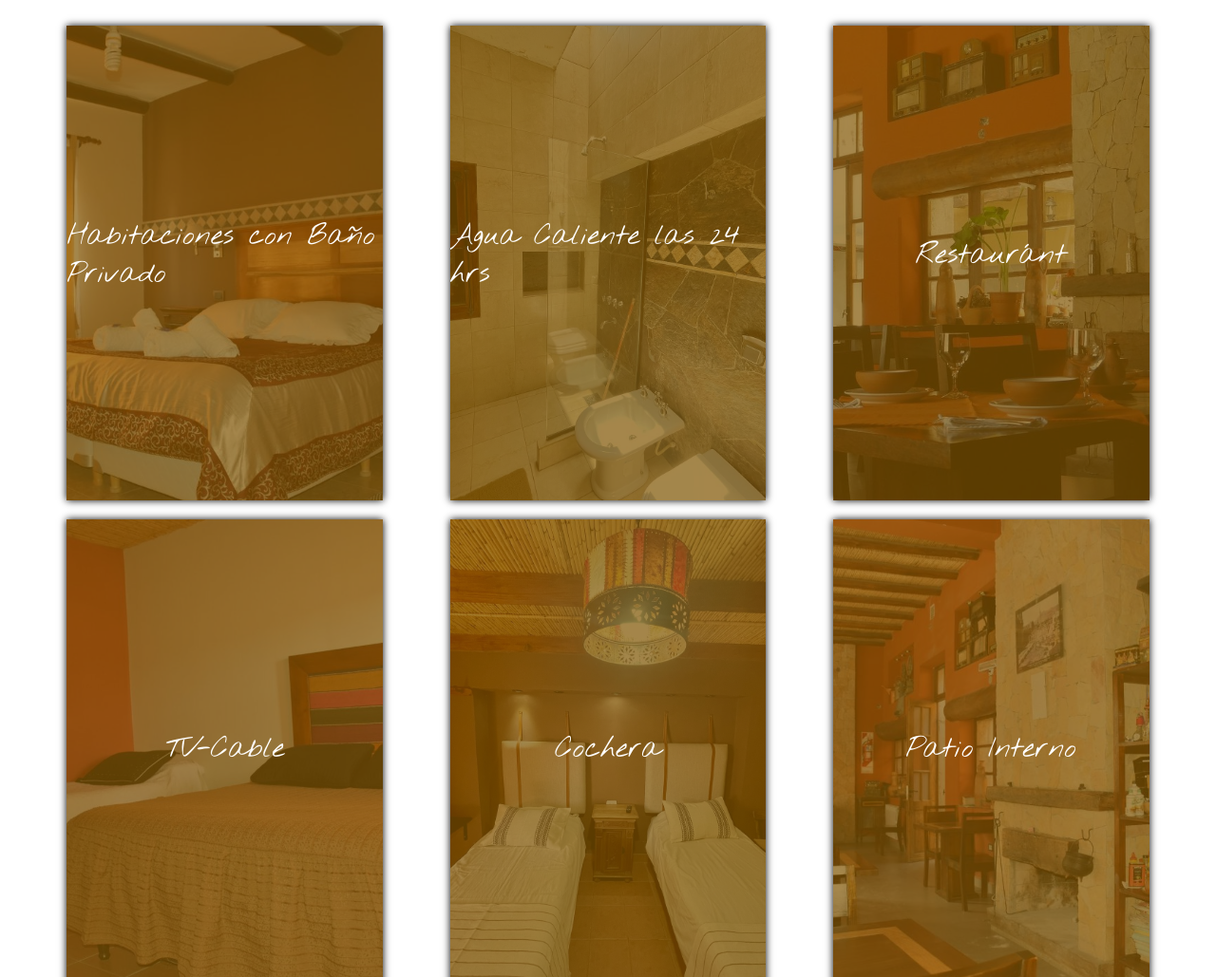
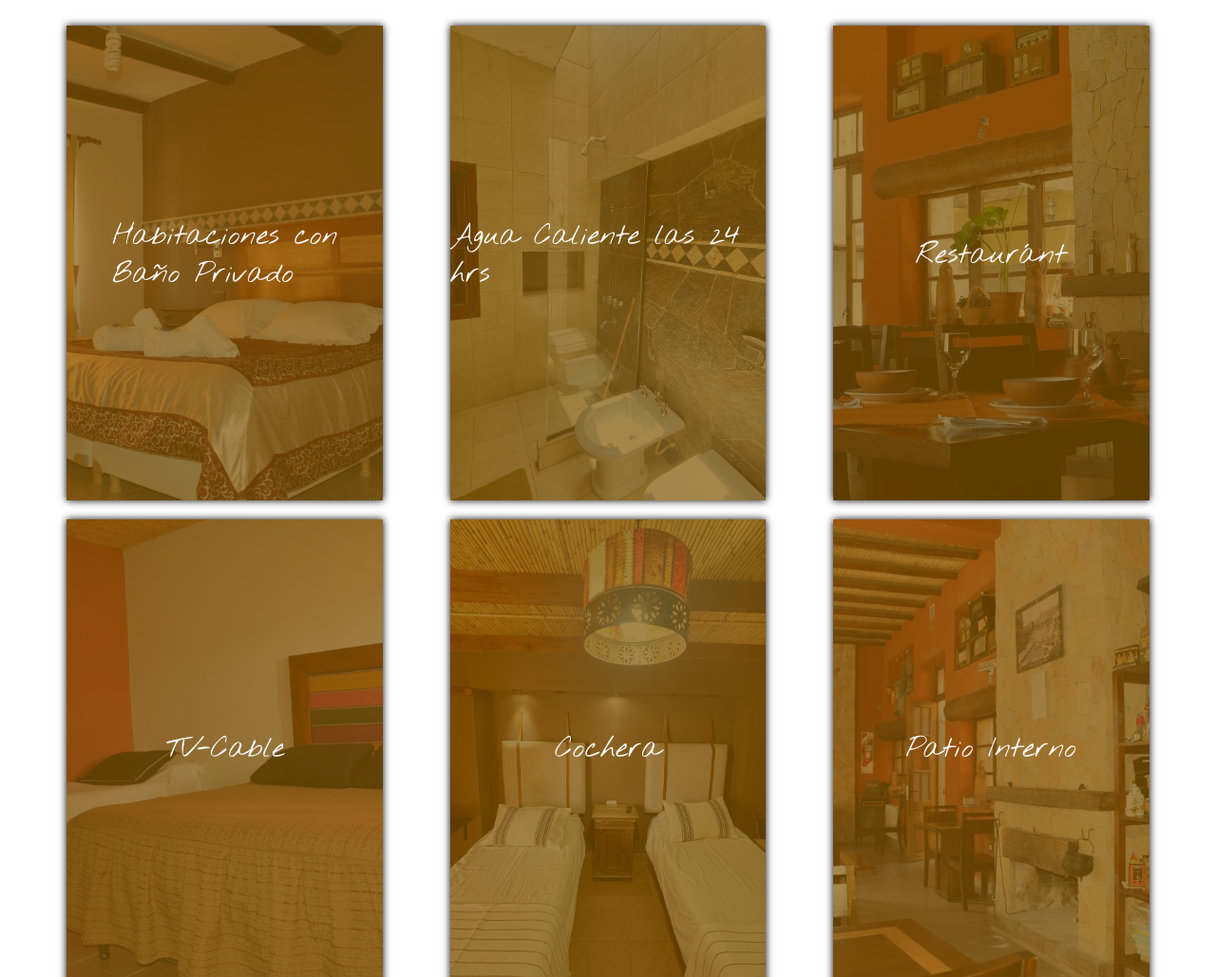
Before and after one commit to maxi802/hosteria_refugio_del_sol, a plain HTML site: page pages/servicios.html in a window 1280 px wide. Shown: the part 975-2004 px from the top of the page at 95% size. Drawn offline with nearby package versions, Linux system fonts and the light colour scheme; files whose address does not match are found by name; a web font is replaced by a local one.

Commit message:
tercer commit proyecto

```diff
--- a/pages/servicios.html
+++ b/pages/servicios.html
@@ -46,7 +46,7 @@
           <div class="imagen-servicios">
             <img src="../images/habitacion matrimonial .jpg" alt="">
             <div class="hover-galeria">
-              <p>Habitaciones con Baño Privado</p>
+              <p>Habitaciones con <br>Baño Privado</p>
             </div>
           </div>
           <div class="imagen-servicios">
```
